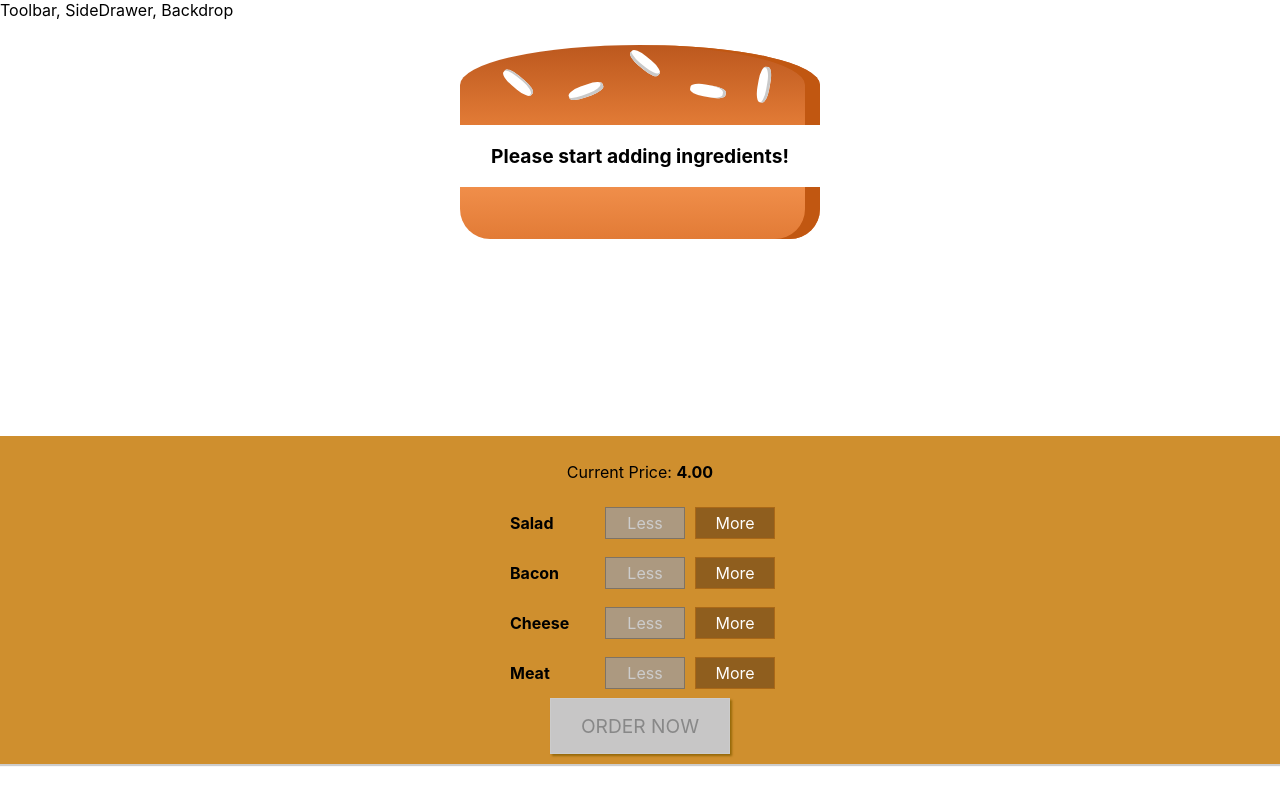
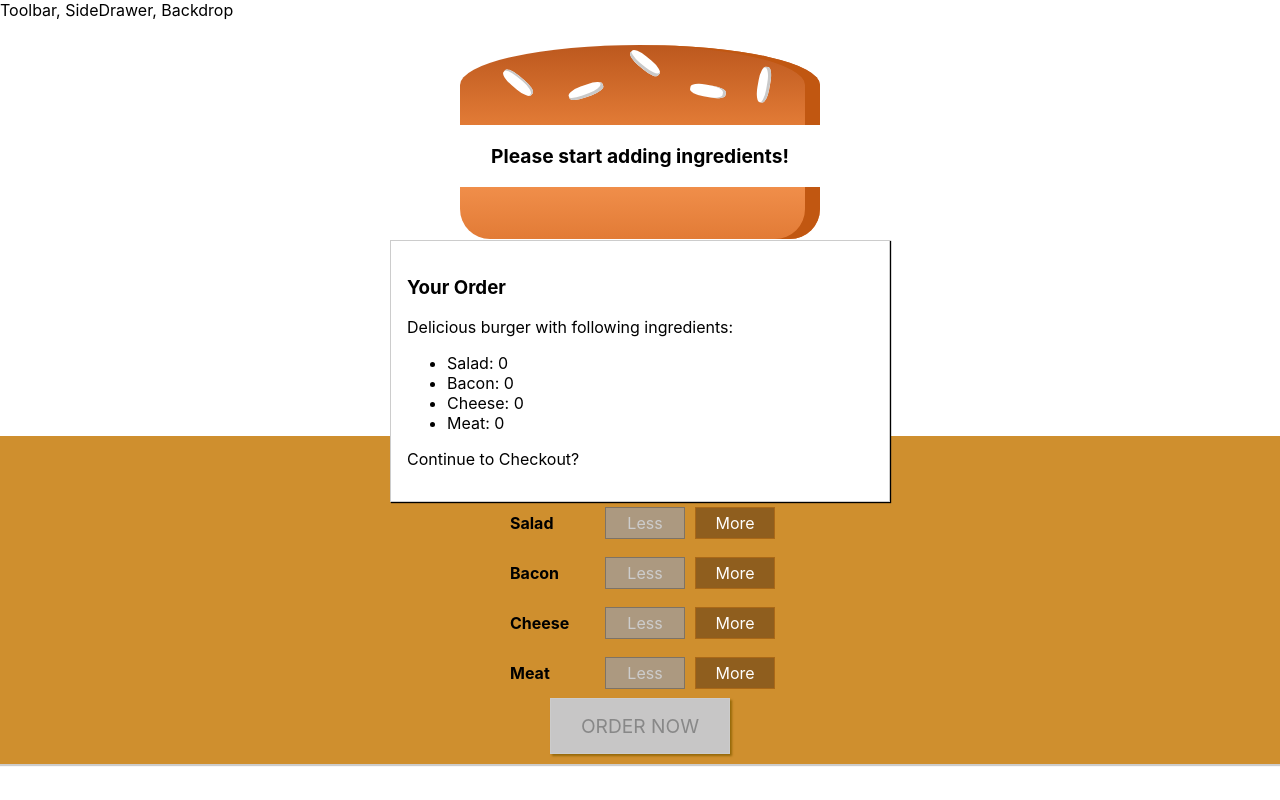
Before and after one commit to vjpal3/React-App-Burger-Builder, a React (Create React App) app: page / in a window 1280 px wide. Built offline with nearby package versions, Linux system fonts and the light colour scheme.

Commit message:
Create Order Summary Modal

```diff
--- /dev/null
+++ b/src/components/Burger/OrderSummary/OrderSummary.js
@@ -0,0 +1,22 @@
+import React from 'react';
+
+const ordersummary = props => {
+  const ingredientSummary = Object.keys(props.ingredients).map(key => {
+    return (
+      <li key={key}>
+        <span style={{ textTransform: 'capitalize' }}>{key}</span>:{' '}
+        {props.ingredients[key]}
+      </li>
+    );
+  });
+  return (
+    <>
+      <h3>Your Order</h3>
+      <p>Delicious burger with following ingredients:</p>
+      <ul>{ingredientSummary}</ul>
+      <p>Continue to Checkout?</p>
+    </>
+  );
+};
+
+export default ordersummary;
--- /dev/null
+++ b/src/components/UI/Modal/Modal.js
@@ -0,0 +1,5 @@
+import React from 'react';
+import classes from './Modal.module.css';
+
+const modal = props => <div className={classes.Modal}>{props.children}</div>;
+export default modal;
--- /dev/null
+++ b/src/components/UI/Modal/Modal.module.css
@@ -0,0 +1,20 @@
+.Modal {
+  position: fixed;
+  z-index: 500;
+  background-color: white;
+  width: 70%;
+  border: 1px solid #ccc;
+  box-shadow: 1px 1px 1px black;
+  padding: 16px;
+  left: 15%;
+  top: 30%;
+  box-sizing: border-box;
+  transition: all 0.3s ease-out;
+}
+
+@media (min-width: 600px) {
+  .Modal {
+    width: 500px;
+    left: calc(50% - 250px);
+  }
+}
--- a/src/containers/BurgerBuilder/BurgerBuilder.js
+++ b/src/containers/BurgerBuilder/BurgerBuilder.js
@@ -1,6 +1,8 @@
 import React, { Component } from 'react';
 import Burger from './../../components/Burger/Burger';
 import BuildControls from '../../components/Burger/BuildControls/BuildControls';
+import Modal from '../../components/UI/Modal/Modal';
+import OrderSummary from '../../components/Burger/OrderSummary/OrderSummary';
 
 const INGREDIENT_PRICES = {
   salad: 0.5,
@@ -62,6 +64,9 @@
     }
     return (
       <>
+        <Modal>
+          <OrderSummary ingredients={this.state.ingredients} />
+        </Modal>
         <Burger ingredients={this.state.ingredients} />
         <BuildControls
           ingredientAdded={this.addIngredientHandler}
```
Also changed, not shown: src/components/UI/Backdrop/Backdrop.js (added).
